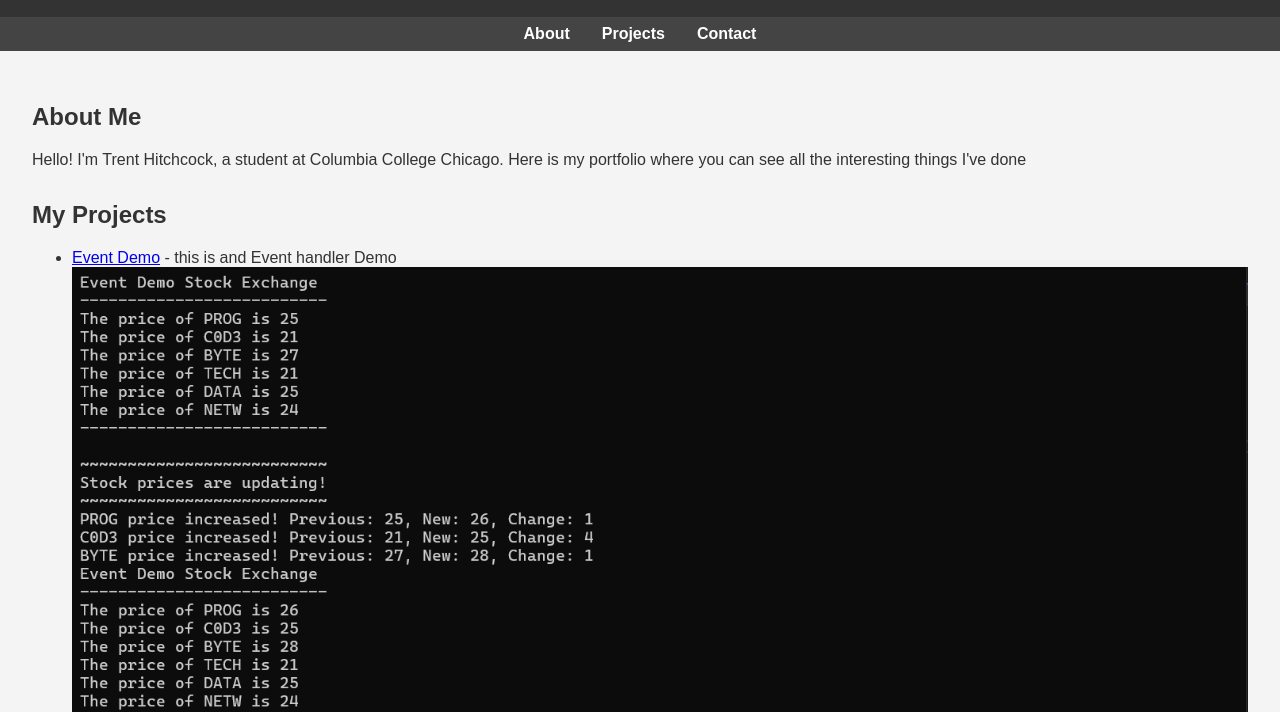
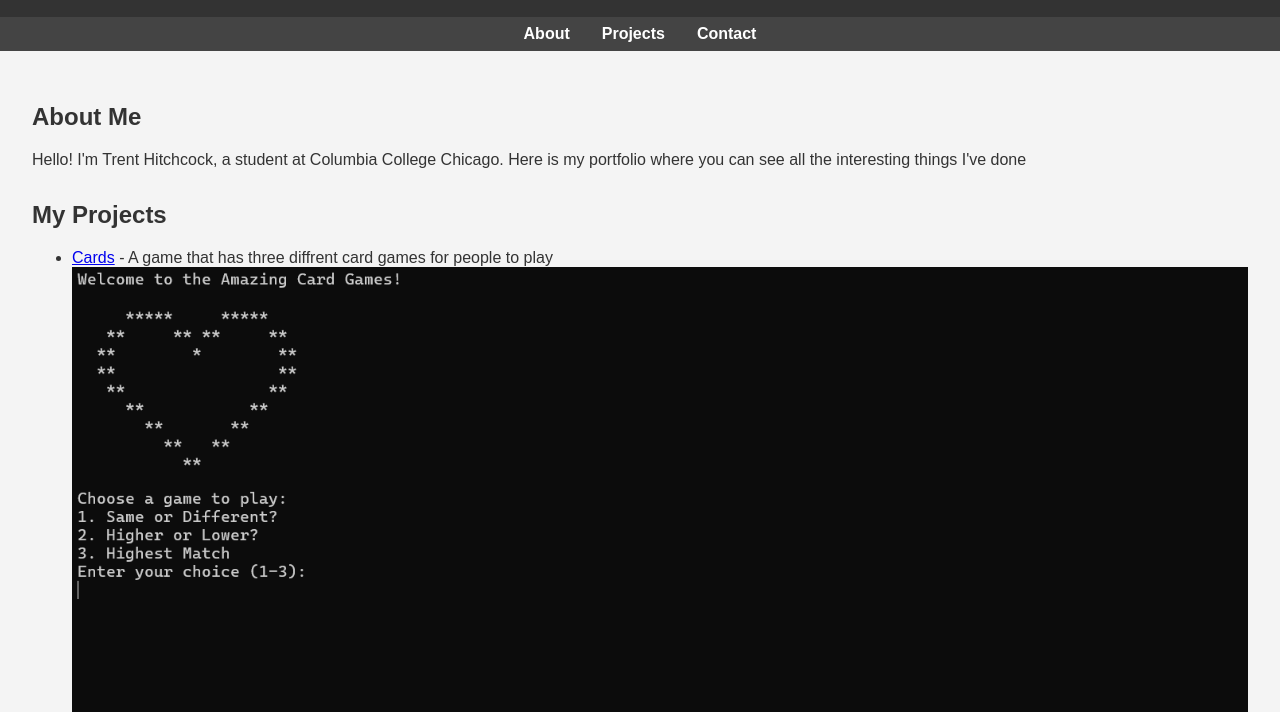
Before and after one commit to Glacoi/Glacoi.github.io, a plain HTML site: page index.html in a window 1280 px wide. Shown: the part 95-807 px from the top of the page. Drawn offline with Linux system fonts and the light colour scheme.

Commit message:
Update index.html

```diff
--- a/index.html
+++ b/index.html
@@ -66,6 +66,11 @@
             <h2>My Projects</h2>
             <ul>
                 <li>
+                    <a href="https://github.com/Glacoi/Amazing_cards" target="_blank">Cards</a> - A game that has three diffrent card games for people to play
+                    <br>
+                    <img src="images/Amazing_Card_Games.png" alt="Amazing Card Games">
+                </li>
+                <li>
                     <a href="https://github.com/Glacoi/Event_Demo" target="_blank">Event Demo</a> - this is and Event handler Demo
                     <br>
                     <img src="images/Event_Handler.png" alt="Event Handler">
```
